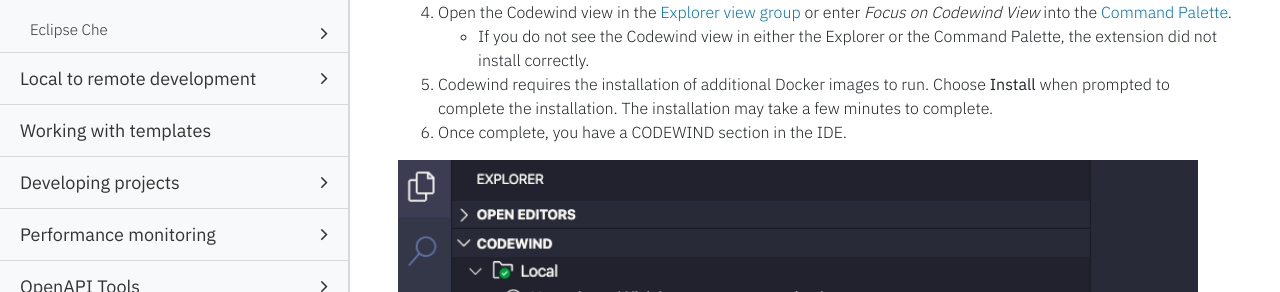
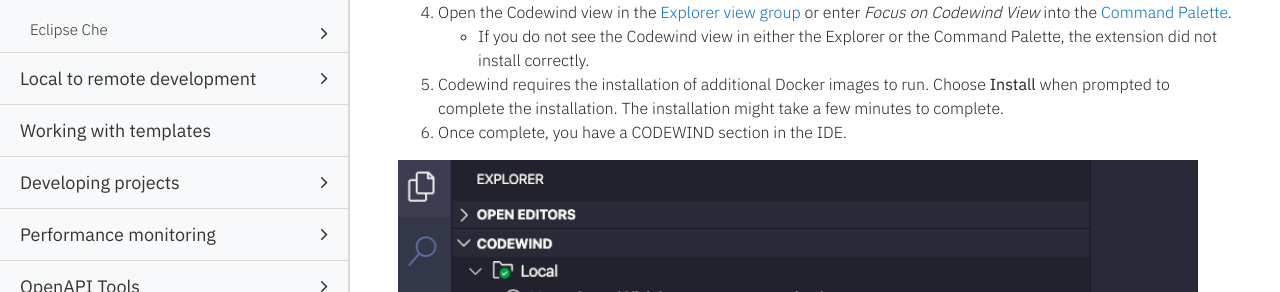
Before and after one commit to eclipse-archived/codewind-docs, a Jekyll site: the page built from docs/_documentations/mdt-vsc-getting-started.md, in a window 1280 px wide and 900 px high. Shown: the part 443-735 px from the top of the window. Built offline with Jekyll 4.4.1, drawn with Linux system fonts in a browser that asks for light colours; nearby versions of some CDN libraries; comment, search, counter and statistics services are not loaded.

Commit message:
minor space and word change
Signed-off-by: Jacob Berger <jacob.berger@ibm.com>

```diff
--- a/docs/_documentations/mdt-vsc-getting-started.md
+++ b/docs/_documentations/mdt-vsc-getting-started.md
@@ -22,7 +22,7 @@ parent: mdt-vsc-overview
     - If you're going to work on Java projects, install the [Java Extension Pack](https://marketplace.visualstudio.com/items?itemName=vscjava.vscode-java-pack).
 4. Open the Codewind view in the [Explorer view group](https://code.visualstudio.com/docs/getstarted/userinterface) or enter *Focus on Codewind View* into the [Command Palette](https://code.visualstudio.com/docs/getstarted/userinterface#_command-palette).
     - If you do not see the Codewind view in either the Explorer or the Command Palette, the extension did not install correctly.
-5. Codewind requires the installation of additional Docker images to run. Choose **Install** when prompted to complete the installation.  The installation may take a few minutes to complete.
+5. Codewind requires the installation of additional Docker images to run. Choose **Install** when prompted to complete the installation. The installation might take a few minutes to complete.
 6. Once complete, you have a CODEWIND section in the IDE.
 
 ![image of Codewind once installed](dist/images/installed.png){:width="800px"}
```
